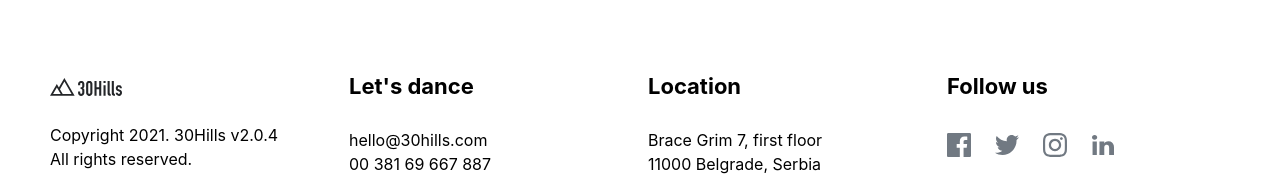
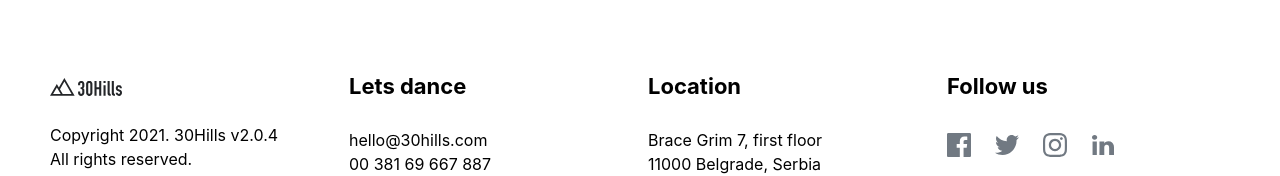
Before and after one commit to eggyyuliandika/30hilss-web, a Next.js app: page / in a window 1280 px wide. Shown: the part 4428-4604 px from the top of the page. Built offline with nearby package versions, Linux system fonts and the light colour scheme.

Commit message:
commit#1

```diff
--- a/pages/index.js
+++ b/pages/index.js
@@ -34,7 +34,7 @@ export default function Home() {
             <p className='mr-[34px] leading-[21px] font-bold'>Let's dance 💃</p>
           </div>
         </div>
-      </div>
+      </d
       {/* <div className='pb-[60px] pt-[70px]'>
         <div className='px-[30px] mx-[auto]'>
           <img src="background1.jpg"/>
@@ -337,7 +337,7 @@ export default function Home() {
           </div>
         </div>
         <div>
-          <h3 className='mt-[25px] text-[22px] font-bold lg:mt-[0px]'>Let's dance</h3>
+          <h3 className='mt-[25px] text-[22px] font-bold lg:mt-[0px]'>Lets dance</h3>
           <div className='my-[25px] '>
             <p>hello@30hills.com</p>
             <p>00 381 69 667 887</p>
```
